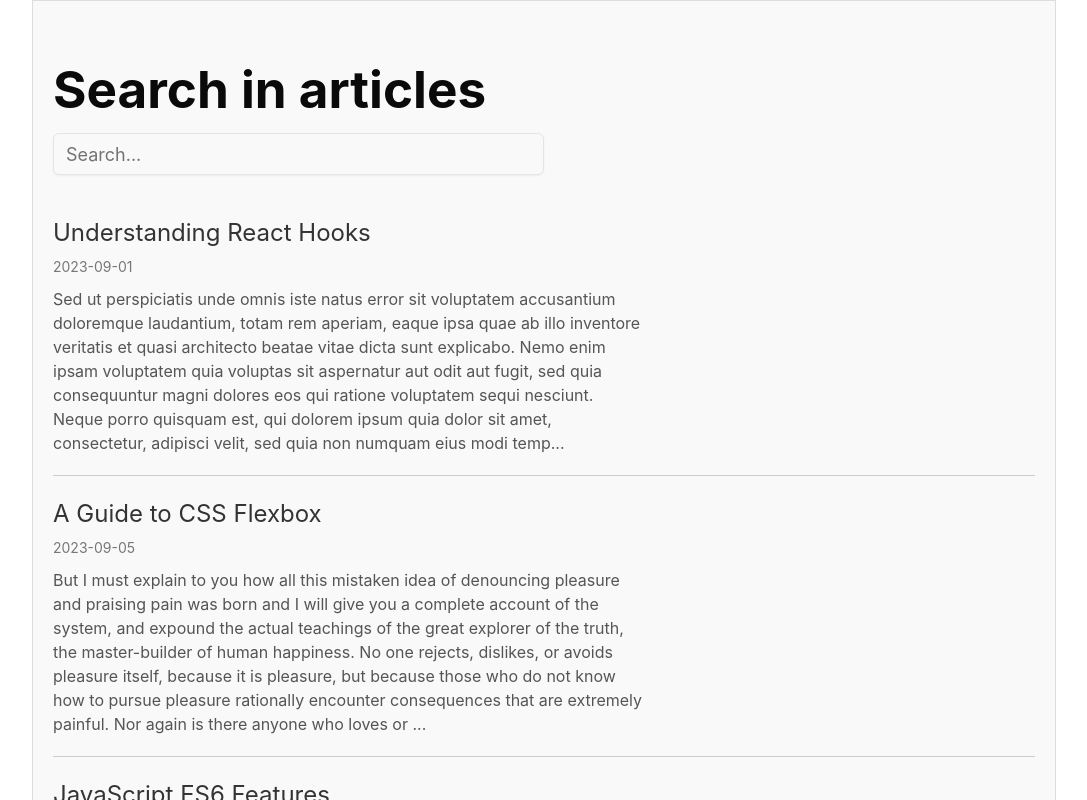
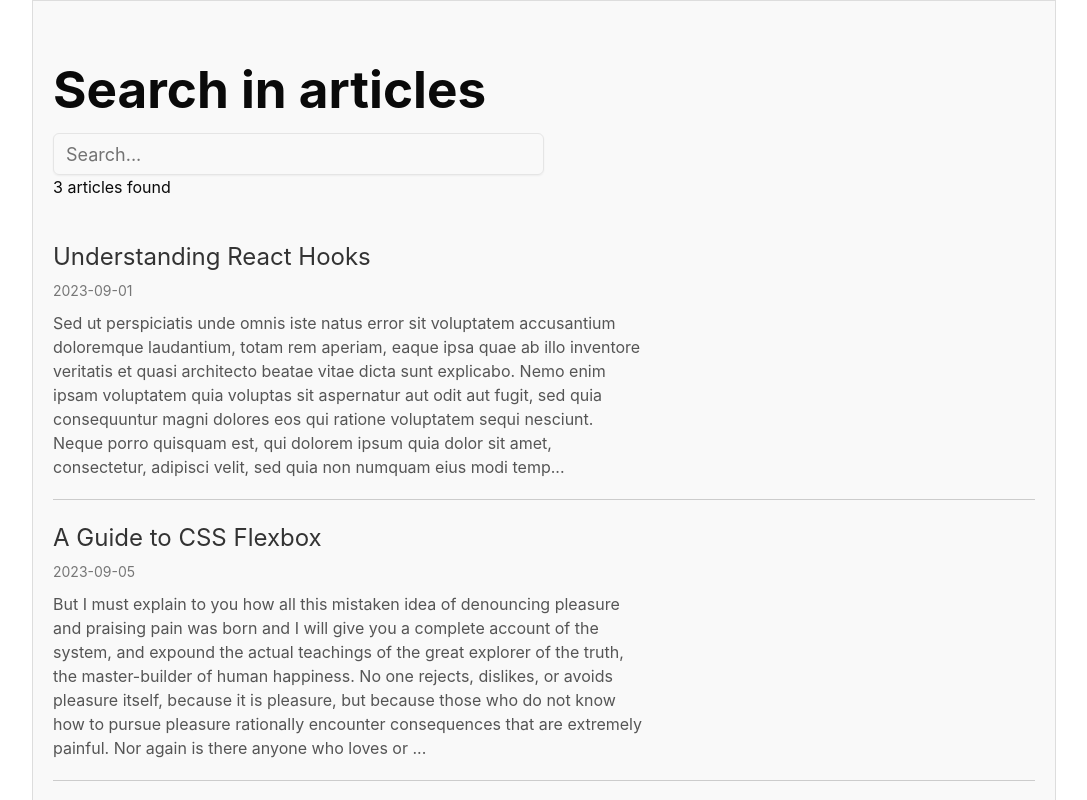
Before and after one commit to Frisbeetarian/search-box, a React (Vite) app: page / in a window 1280 px wide. Shown: the top 800 px of the page, without its empty margins (96-1183 px from the left). Built offline with nearby package versions, Linux system fonts and the light colour scheme.

Commit message:
search for articles

```diff
--- a/src/App.tsx
+++ b/src/App.tsx
@@ -1,5 +1,6 @@
 import styles from "@/App.module.css"; // Import the CSS module
 import { Input } from "@/components/ui/input";
+import { useState } from "react";
 
 const articles = [
   {
@@ -23,30 +24,22 @@
     content:
       "On the other hand, we denounce with righteous indignation and dislike men who are so beguiled and demoralized by the charms of pleasure of the moment, so blinded by desire, that they cannot foresee the pain and trouble that are bound to ensue; and equal blame belongs to those who fail in their duty through weakness of will, which is the same as saying through shrinking from toil and pain. These cases are perfectly simple and easy to distinguish. In a free hour, when our power of choice is untrammelled and when nothing prevents our being able to do what we like best, every pleasure is to be welcomed and every pain avoided. But in certain circumstances and owing to the claims of duty or the obligations of business it will frequently occur that pleasures have to be repudiated and annoyances accepted. The wise man therefore always holds in these matters to this principle of selection: he rejects pleasures to secure other greater pleasures, or else he endures pains to avoid worse pains.",
   },
-  {
-    id: 4,
-    title: "Understanding React Hooks",
-    date: "2023-09-01",
-    content:
-      "Sed ut perspiciatis unde omnis iste natus error sit voluptatem accusantium doloremque laudantium, totam rem aperiam, eaque ipsa quae ab illo inventore veritatis et quasi architecto beatae vitae dicta sunt explicabo. Nemo enim ipsam voluptatem quia voluptas sit aspernatur aut odit aut fugit, sed quia consequuntur magni dolores eos qui ratione voluptatem sequi nesciunt. Neque porro quisquam est, qui dolorem ipsum quia dolor sit amet, consectetur, adipisci velit, sed quia non numquam eius modi tempora incidunt ut labore et dolore magnam aliquam quaerat voluptatem. Ut enim ad minima veniam, quis nostrum exercitationem ullam corporis suscipit laboriosam, nisi ut aliquid ex ea commodi consequatur? Quis autem vel eum iure reprehenderit qui in ea voluptate velit esse quam nihil molestiae consequatur, vel illum qui dolorem eum fugiat quo voluptas nulla pariatur?",
-  },
-  {
-    id: 5,
-    title: "A Guide to CSS Flexbox",
-    date: "2023-09-05",
-    content:
-      "But I must explain to you how all this mistaken idea of denouncing pleasure and praising pain was born and I will give you a complete account of the system, and expound the actual teachings of the great explorer of the truth, the master-builder of human happiness. No one rejects, dislikes, or avoids pleasure itself, because it is pleasure, but because those who do not know how to pursue pleasure rationally encounter consequences that are extremely painful. Nor again is there anyone who loves or pursues or desires to obtain pain of itself, because it is pain, but because occasionally circumstances occur in which toil and pain can procure him some great pleasure. To take a trivial example, which of us ever undertakes laborious physical exercise, except to obtain some advantage from it? But who has any right to find fault with a man who chooses to enjoy a pleasure that has no annoying consequences, or one who avoids a pain that produces no resultant pleasure?",
-  },
-  {
-    id: 6,
-    title: "JavaScript ES6 Features",
-    date: "2023-09-10",
-    content:
-      "On the other hand, we denounce with righteous indignation and dislike men who are so beguiled and demoralized by the charms of pleasure of the moment, so blinded by desire, that they cannot foresee the pain and trouble that are bound to ensue; and equal blame belongs to those who fail in their duty through weakness of will, which is the same as saying through shrinking from toil and pain. These cases are perfectly simple and easy to distinguish. In a free hour, when our power of choice is untrammelled and when nothing prevents our being able to do what we like best, every pleasure is to be welcomed and every pain avoided. But in certain circumstances and owing to the claims of duty or the obligations of business it will frequently occur that pleasures have to be repudiated and annoyances accepted. The wise man therefore always holds in these matters to this principle of selection: he rejects pleasures to secure other greater pleasures, or else he endures pains to avoid worse pains.",
-  },
 ];
 
 function App() {
+  const [searchQuery, setSearchQuery] = useState("");
+
+  const handleSearchInputChange = (event: any) => {
+    setSearchQuery(event.target.value);
+  };
+
+  const filteredArticles = articles.filter((article) => {
+    return (
+      article.title.toLowerCase().includes(searchQuery.toLowerCase()) ||
+      article.content.toLowerCase().includes(searchQuery.toLowerCase())
+    );
+  });
+
   const truncate = (text: string, maxLength: number) => {
     return text.length > maxLength
       ? text.substring(0, maxLength) + "..."
@@ -57,7 +50,15 @@
     <div className={styles.container}>
       <div className="w-1/2 my-10">
         <h1 className="font-bold mb-4">Search in articles</h1>
-        <Input type="text" placeholder="Search..." className="py-5 text-lg" />
+        <Input
+          type="text"
+          placeholder="Search..."
+          className="py-5 text-lg"
+          value={searchQuery}
+          onChange={handleSearchInputChange}
+        />
+
+        <p>{filteredArticles.length} articles found</p>
       </div>
       {articles.map((article) => (
         <div key={article.id} className={styles.article}>
```
